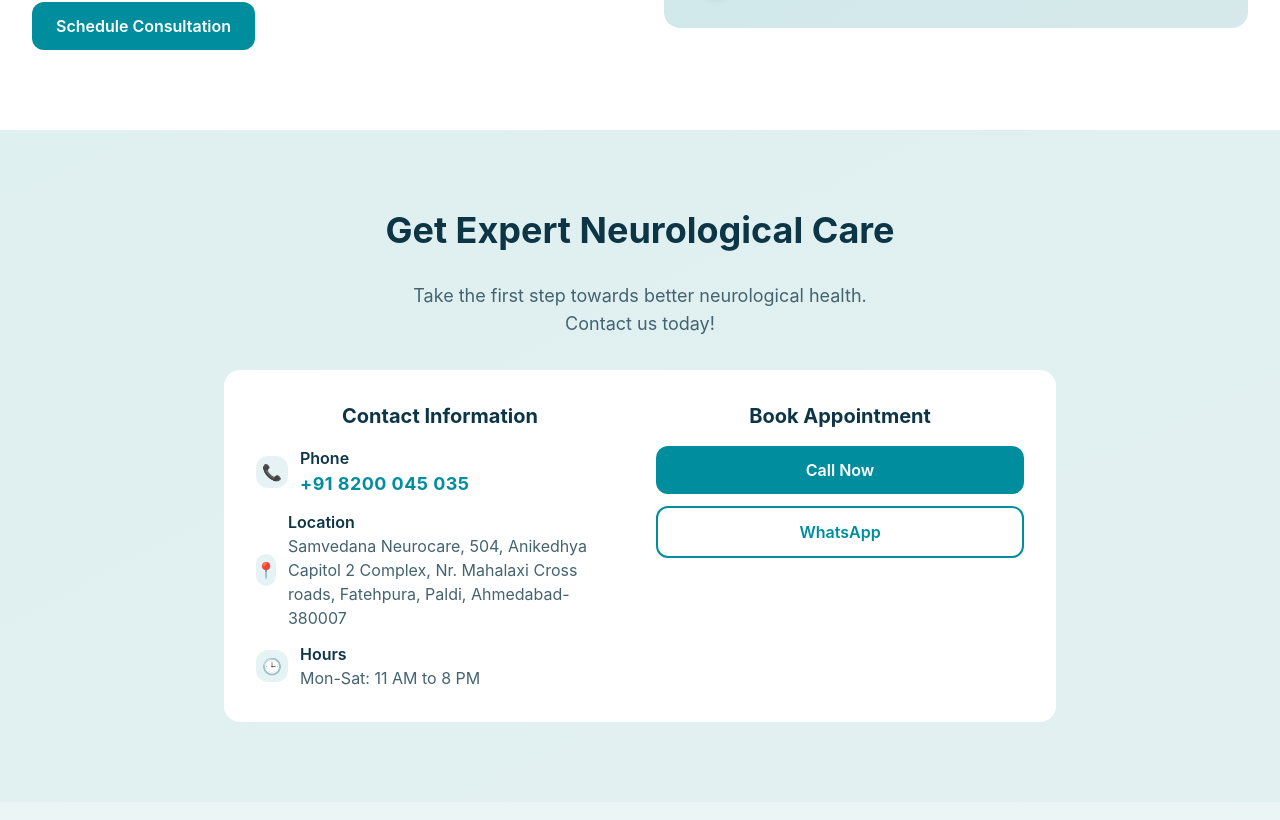
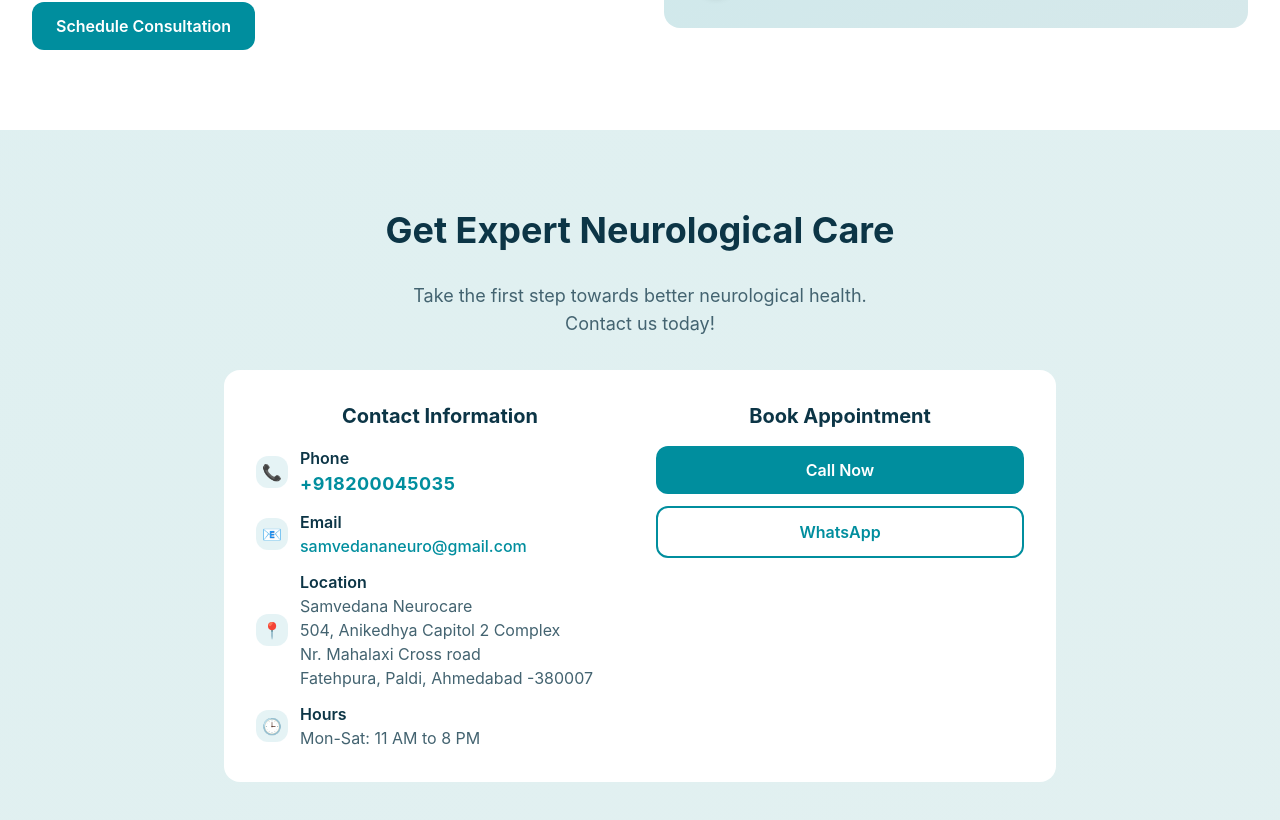
Before and after one commit to karannshah17/samvedana, a React (Vite) app: page / in a window 1280 px wide. Shown: the part 2597-3417 px from the top of the page. Built offline with nearby package versions, Linux system fonts and the light colour scheme.

Commit message:
Update contact information

```diff
--- a/src/pages/NewIndex.tsx
+++ b/src/pages/NewIndex.tsx
@@ -233,7 +233,17 @@ const NewIndex = () => {
                         </div>
                         <div>
                           <div className="font-semibold text-foreground">Phone</div>
-                          <div className="text-primary font-bold text-lg tracking-wide">+91 8200 045 035</div>
+                          <div className="text-primary font-bold text-lg tracking-wide">+918200045035</div>
+                        </div>
+                      </div>
+
+                      <div className="flex items-center space-x-3">
+                        <div className="w-8 h-8 bg-primary/10 text-primary rounded-lg flex items-center justify-center">
+                          📧
+                        </div>
+                        <div>
+                          <div className="font-semibold text-foreground">Email</div>
+                          <div className="text-primary font-medium">samvedananeuro@gmail.com</div>
                         </div>
                       </div>
 
@@ -243,7 +253,15 @@ const NewIndex = () => {
                         </div>
                         <div>
                           <div className="font-semibold text-foreground">Location</div>
-                          <div className="text-muted-foreground">Samvedana Neurocare, 504, Anikedhya Capitol 2 Complex, Nr. Mahalaxi Cross roads, Fatehpura, Paldi, Ahmedabad-380007</div>
+                          <div className="text-muted-foreground">
+                            Samvedana Neurocare
+                            <br />
+                            504, Anikedhya Capitol 2 Complex
+                            <br />
+                            Nr. Mahalaxi Cross road
+                            <br />
+                            Fatehpura, Paldi, Ahmedabad -380007
+                          </div>
                         </div>
                       </div>
 
```
